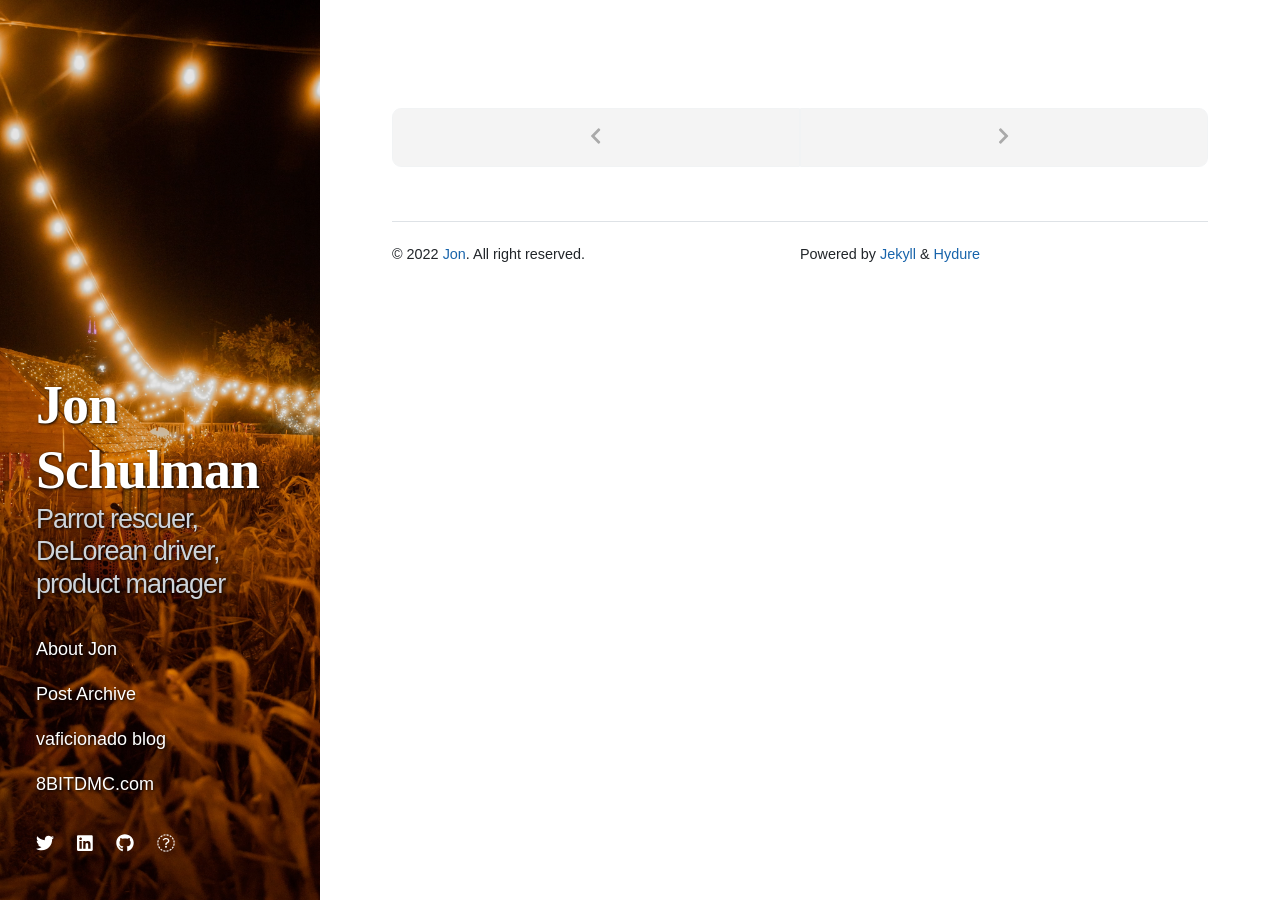
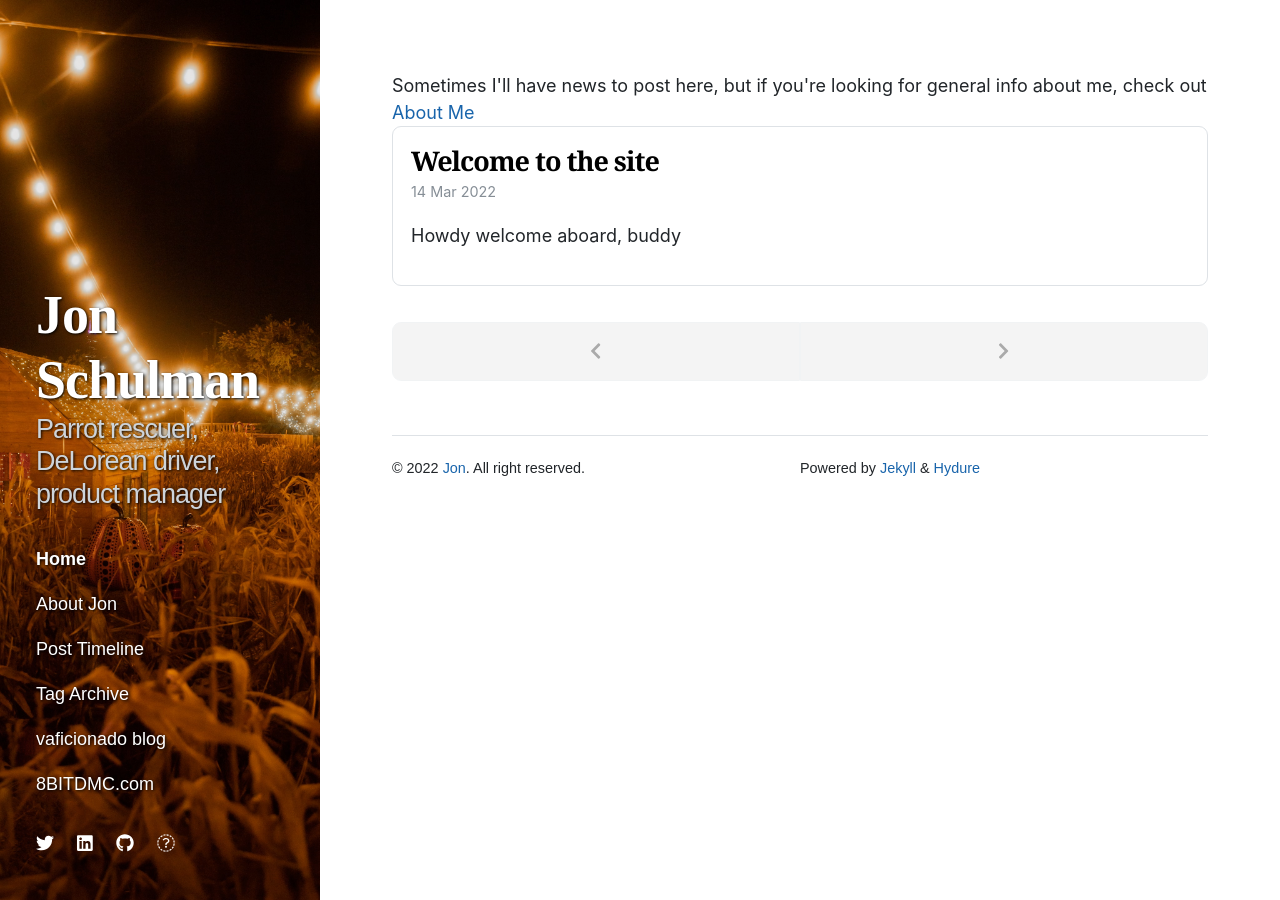
Before and after one commit to zivong/jekyll-theme-hydure, a Jekyll site: the page built from index.html, in a window 1280 px wide. Built offline with Jekyll 4.4.1, drawn with Linux system fonts in a browser that asks for light colours; nearby versions of some CDN libraries; the list of posts is cut into pages by our own code.

Commit message:
changing archive to timeline, adding first example post

```diff
--- a/_data/navigation.yml
+++ b/_data/navigation.yml
@@ -1,7 +1,11 @@
+- title: Home
+  url: /
 - title: About Jon
   url: /about/
-- title: Post Archive
-  url: /archive/
+- title: Post Timeline
+  url: /timeline/
+- title: Tag Archive
+  url: /tags/
 - title: vaficionado blog
   url: https://www.vaficionado.com
 - title: 8BITDMC.com
--- a/_layouts/home.html
+++ b/_layouts/home.html
@@ -1,6 +1,7 @@
 ---
 layout: default
 ---
+Sometimes I'll have news to post here, but if you're looking for general info about me, check out  <a href="/about">About Me</a>
 
 <div class="posts">
   {% assign posts = site.posts %}
--- /dev/null
+++ b/_posts/2022-03-14-welcome-to-the-site.md
@@ -0,0 +1,10 @@
+---
+layout: post
+title: Welcome to the site
+author: Jon
+category: [General Thoughts]
+tags: [welcome, intro, introduction]
+---
+
+## Howdy
+welcome aboard, buddy
```
Also changed, not shown: about.md (+1 -1 lines), timeline.md (renamed from archive.md).
